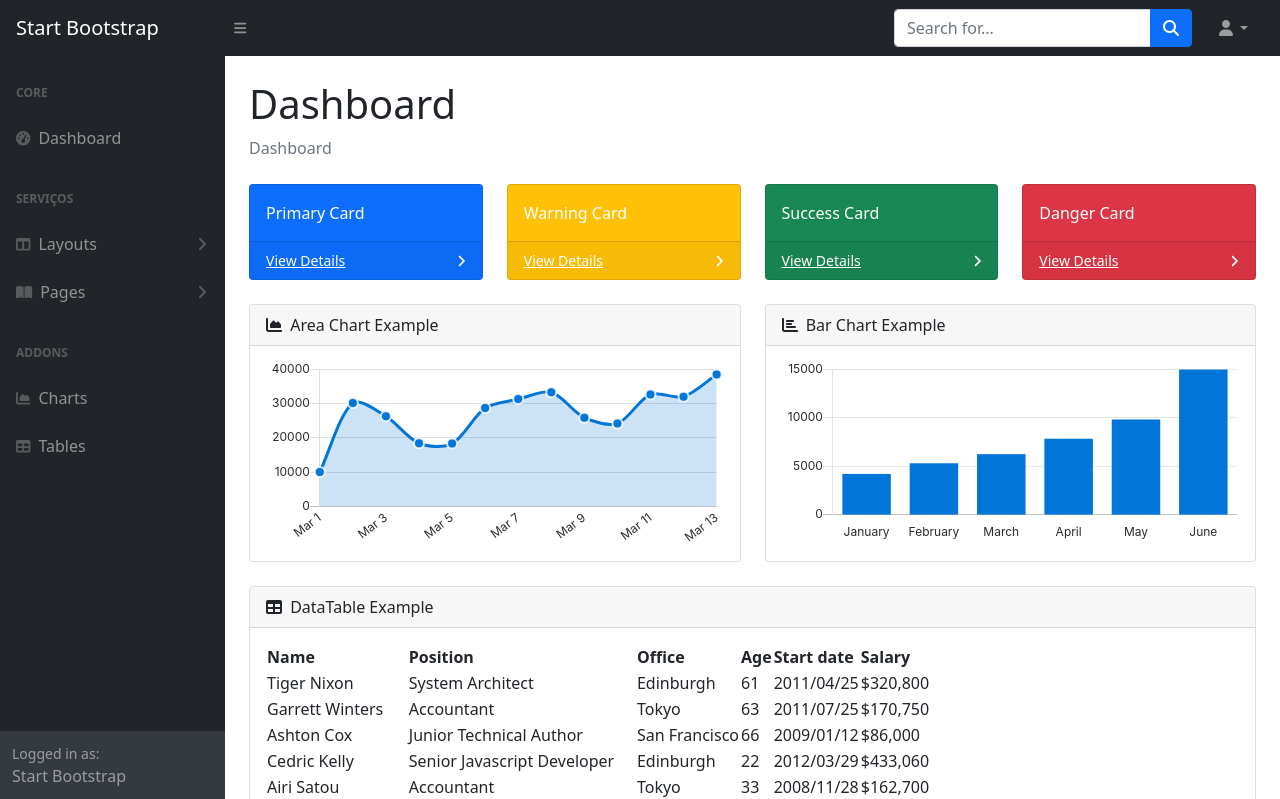
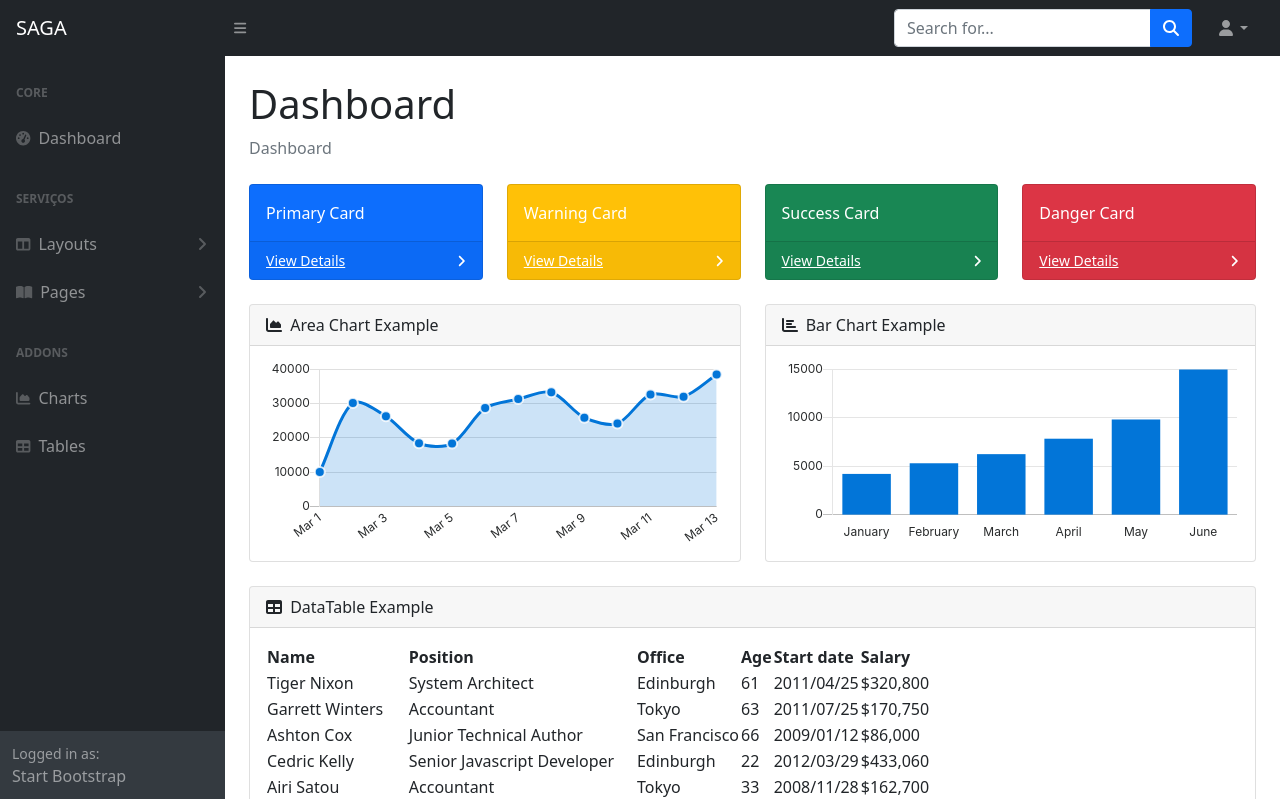
Before and after one commit to Gabriel-Atsok/ProjetoWebII-Academico, a Django app: template appacademico/templates/index.html in a window 1280 px wide. Shown: the top 799 px of the page. Run offline with Django 4.2, Linux system fonts and the light colour scheme; the template is opened without the code that fills it, so the values that code supplies are empty; parts of the project's set-up code (start-up, migrations or seed data) failed here and were passed over; some libraries are stand-ins or nearby versions.

Commit message:
07122022

```diff
--- a/appacademico/templates/index.html
+++ b/appacademico/templates/index.html
@@ -15,7 +15,7 @@
     <body class="sb-nav-fixed">
         <nav class="sb-topnav navbar navbar-expand navbar-dark bg-dark">
             <!-- Navbar Brand-->
-            <a class="navbar-brand ps-3" href="{% url 'index' %}">Start Bootstrap</a>
+            <a class="navbar-brand ps-3" href="{% url 'index' %}">SAGA</a>
             <!-- Sidebar Toggle-->
             <button class="btn btn-link btn-sm order-1 order-lg-0 me-4 me-lg-0" id="sidebarToggle" href="#!"><i class="fas fa-bars"></i></button>
             <!-- Navbar Search-->
--- a/sistema/urls.py
+++ b/sistema/urls.py
@@ -20,7 +20,7 @@ from django.conf.urls.static import static
 
 urlpatterns = [
     path('admin/', admin.site.urls),
-    path('',  ('appacademico.urls')),
+    path('', include ('appacademico.urls')),
 ]
 
 if settings.DEBUG:
```
Also changed, not shown: appacademico/forms.py (added).
